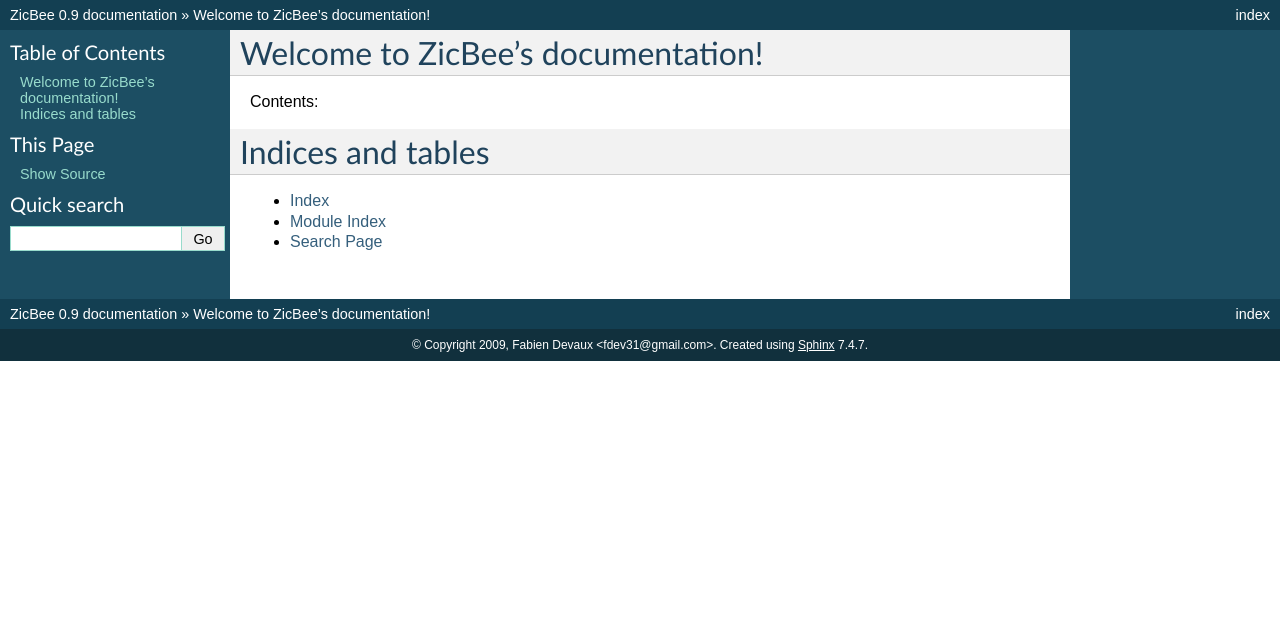
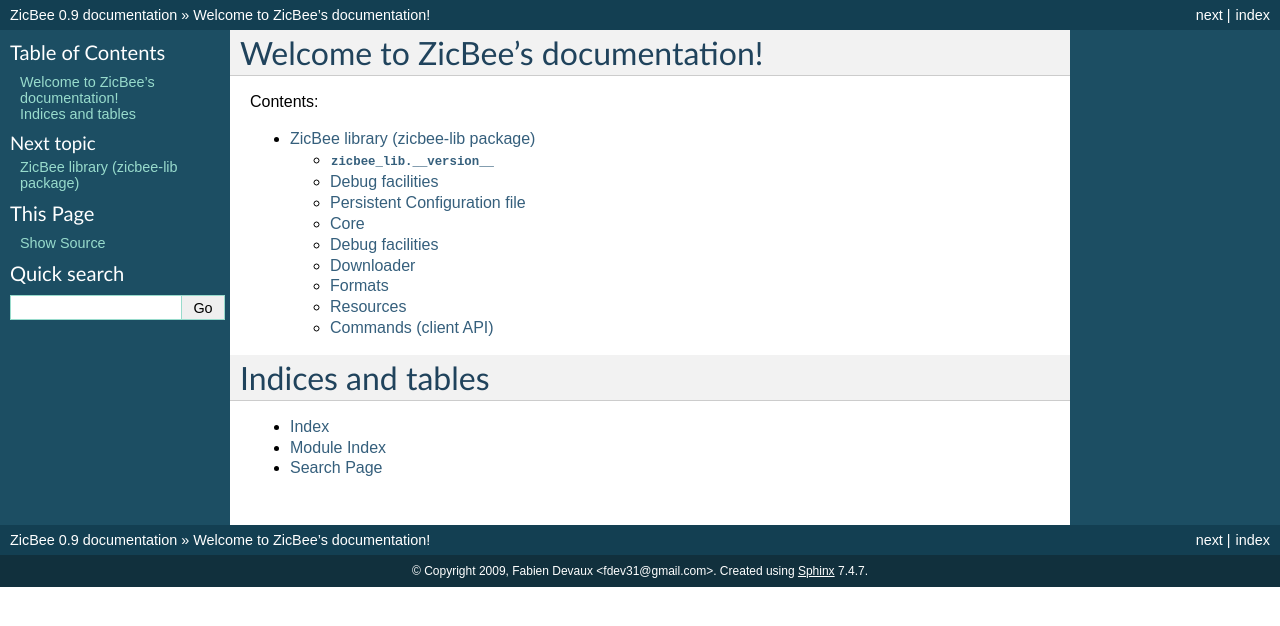
Before and after one commit to fdev31/zicbee-workshop, a Sphinx documentation site: the page built from docs/source/index.rst, in a window 1280 px wide. Shown: the top 626 px of the page. Built offline with Sphinx 7.4.7, drawn with Linux system fonts in a browser that asks for light colours; formulas are drawn with MathJax 3.

Commit message:
add API for zicbee_lib

```diff
--- a/docs/source/conf.py
+++ b/docs/source/conf.py
@@ -128,7 +128,7 @@
 
 # If true, SmartyPants will be used to convert quotes and dashes to
 # typographically correct entities.
-#html_use_smartypants = True
+html_use_smartypants = True
 
 # Custom sidebar templates, maps document names to template names.
 #html_sidebars = {}
--- a/docs/source/index.rst
+++ b/docs/source/index.rst
@@ -11,6 +11,8 @@
 .. toctree::
    :maxdepth: 2
 
+   zicbee_lib/index
+
 Indices and tables
 ==================
 
--- /dev/null
+++ b/docs/source/zicbee_lib/commands.rst
@@ -0,0 +1,58 @@
+Commands (client API)
+=====================
+
+List of commands
+----------------
+*  albums
+*  alias
+*  append
+*  artists
+*  as
+*  cd
+*  clear
+*  db_tag
+*  delete
+*  genres
+*  get
+*  grep
+*  guess
+*  infos
+*  inject
+*  is
+*  kill
+*  load
+*  ls
+*  m3u
+*  meta
+*  move
+*  next
+*  pause
+*  play
+*  playlist
+*  playlists
+*  prev
+*  pwd
+*  rate
+*  save
+*  search
+*  seek
+*  set
+*  show
+*  shuffle
+*  stfu
+*  swap
+*  tag
+*  version
+*  volume
+
+
+.. automodule:: zicbee_lib.commands
+   :members:
+
+.. autofunction:: zicbee_lib.commands.execute
+
+.. automodule:: zicbee_lib.commands.command_get
+   :members:
+
+.. automodule:: zicbee_lib.commands.command_misc
+   :members:
--- /dev/null
+++ b/docs/source/zicbee_lib/config.rst
@@ -0,0 +1,5 @@
+Persistent Configuration file
+=============================
+
+.. automodule:: zicbee_lib.config
+   :members:
--- /dev/null
+++ b/docs/source/zicbee_lib/core.rst
@@ -0,0 +1,5 @@
+Core
+====
+
+.. automodule:: zicbee_lib.core
+   :members:
--- /dev/null
+++ b/docs/source/zicbee_lib/debug.rst
@@ -0,0 +1,5 @@
+Debug facilities
+================
+
+.. automodule:: zicbee_lib.debug
+   :members:
--- /dev/null
+++ b/docs/source/zicbee_lib/downloader.rst
@@ -0,0 +1,5 @@
+Downloader
+==========
+
+.. automodule:: zicbee_lib.downloader
+   :members:
--- /dev/null
+++ b/docs/source/zicbee_lib/formats.rst
@@ -0,0 +1,5 @@
+Formats
+=======
+
+.. automodule:: zicbee_lib.formats
+   :members:
--- /dev/null
+++ b/docs/source/zicbee_lib/index.rst
@@ -0,0 +1,25 @@
+ZicBee library (zicbee-lib package)
+===================================
+
+.. _zicbee_lib:
+
+Package containing a zicbee client library (see :mod:`zicbee_lib.commands`) and all the needed underlying functions.
+
+.. automodule:: zicbee_lib
+   :members:
+
+.. data:: zicbee_lib.__version__
+
+    This is the current version of :mod:`zicbee_lib`
+
+.. toctree::
+   :maxdepth: 2
+
+   debug
+   config
+   core
+   debug
+   downloader
+   formats
+   resources
+   commands
--- /dev/null
+++ b/docs/source/zicbee_lib/resources.rst
@@ -0,0 +1,5 @@
+Resources
+=========
+
+.. automodule:: zicbee_lib.resources
+   :members:
```
